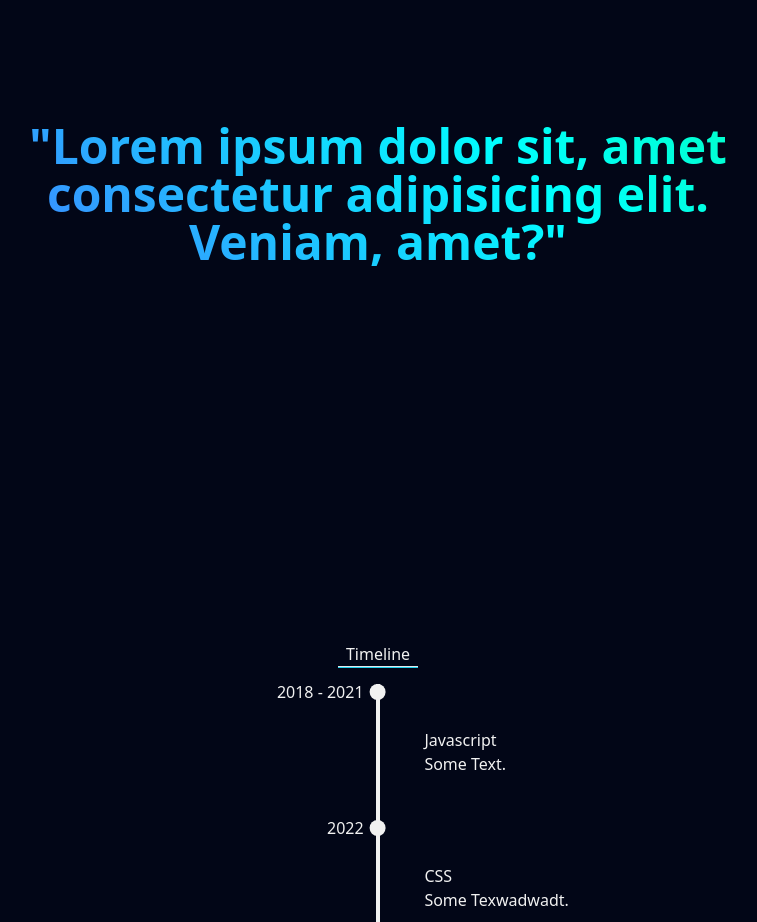
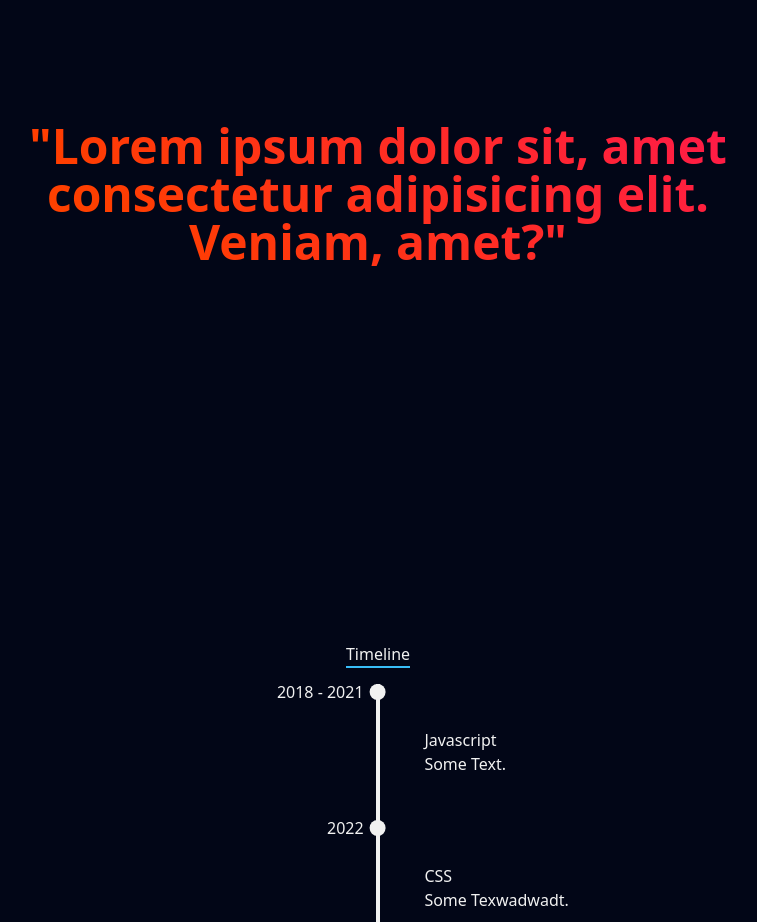
Before and after one commit to aru-ga/kaze-teru, a website: page src/index.html in a window 1280 px wide. Shown: the part 1020-1942 px from the top of the page, without its empty margins (262-1019 px from the left). Drawn offline with Linux system fonts and the light colour scheme.

Commit message:
layout fix

```diff
--- a/src/index.html
+++ b/src/index.html
@@ -24,7 +24,7 @@
       </nav>
     </header>
 
-    <main>
+    <main class="mx-3">
         <section id="hero">
             <div class="flex flex-col justify-center mx-10 h-screen">
                 <h1 class="text-3xl text-slate-100 glowing-text md:text-5xl sm:text-5xl">Lorem, ipsum dolor sit amet consectetur adipisicing elit. Nemo, ullam!&nbsp<span class="ngetik font-mono"></span>
@@ -42,8 +42,7 @@
 
         <section id="timeline" class="h-min">
           <div class="timeline-text flex flex-col items-center text-center ">
-            <h1 class="">Timeline</h1>
-            <hr class="w-20 bg-cyan-400 h-0.5 ">
+            <h1 class="border-b-2 border-sky-400 ">Timeline</h1>
           </div>
           <div class="timeline-cont flex justify-center">
             <div class="nodeline flex justify-around ">
@@ -95,7 +94,9 @@
         </section>
 
         <section id="cert">
-          <div class="cert"></div>
+          <div class="cert">
+
+          </div>
         </section>
       </main>
 
--- a/src/script.js
+++ b/src/script.js
@@ -64,11 +64,13 @@ window.addEventListener('scroll', () => {
       navbar.classList.add('bg-slate-900');
       navbar.classList.add('border-b-2');
       navbar.classList.add('border-cyan-200');
+      navbar.classList.add('mx-16');
       content.style.marginTop = `${navbarHeight}px`;
     } else {
       navbar.classList.remove('sticky');
       navbar.classList.remove('bg-slate-900');
       navbar.classList.remove('border-b-2');
       navbar.classList.remove('border-cyan-200');
+      navbar.classList.remove('mx-16');
     }
   });
--- a/src/style.css
+++ b/src/style.css
@@ -35,7 +35,7 @@
   background-size: 800% 800%;
   -webkit-animation: gradientAnimation 5s ease infinite;
   -moz-animation: gradientAnimation 5s ease infinite;
-  animation: gradientAnimation 10s ease infinite;
+  animation: gradientAnimation 2s ease infinite;
   -webkit-background-clip: text;
   -webkit-text-fill-color: transparent;
   padding-bottom: 2em;
@@ -52,7 +52,6 @@
   text-shadow: 0 0 5px rgb(34 211 238), 0 0 15px rgb(34 211 238),0 0 25px rgb(34 211 238);
 }
 
-@import url('https://fonts.googleapis.com/css2?family=Jost:wght@200;300;400&display=swap');
 .design-section {
   display: flex;
   flex-direction: column;
```
Also changed, not shown: dist/output.css, src/img/git1.jpg (added), src/img/git2.jpg (added), src/img/git3.jpg (added).
